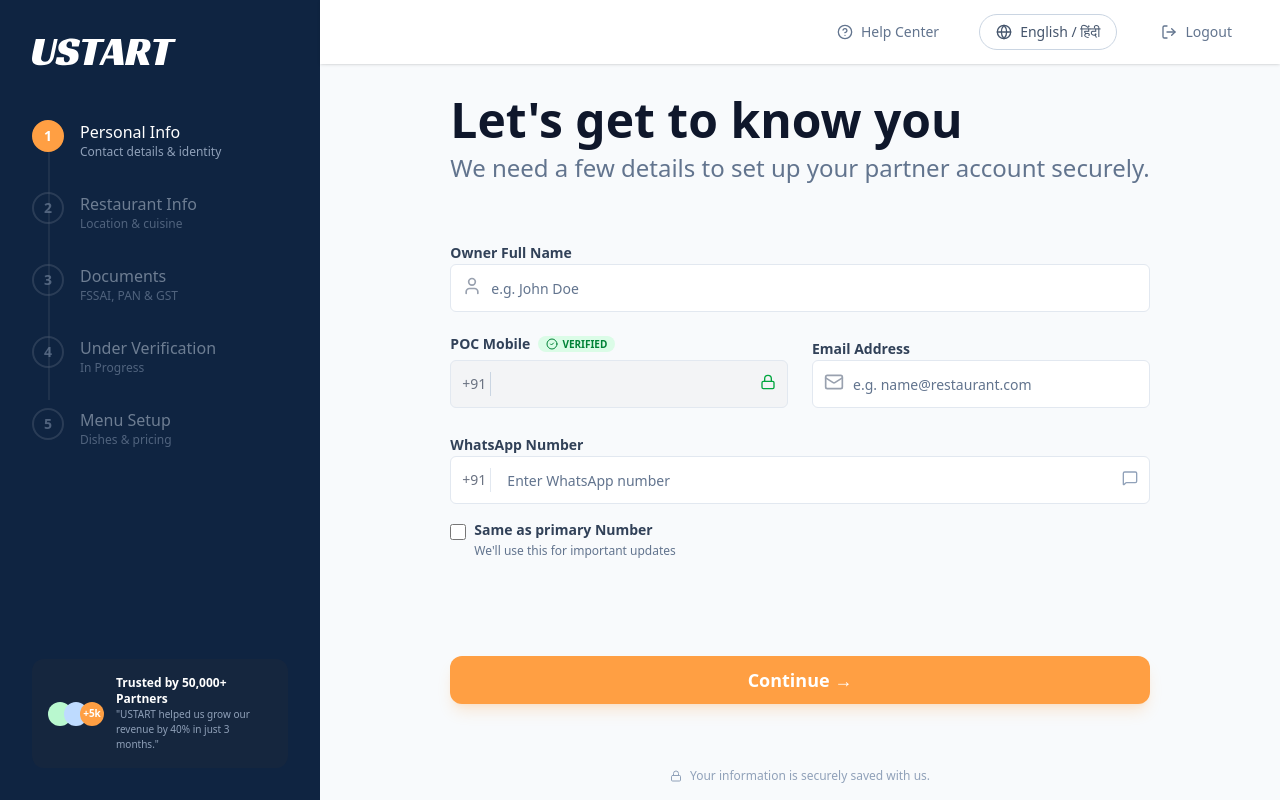
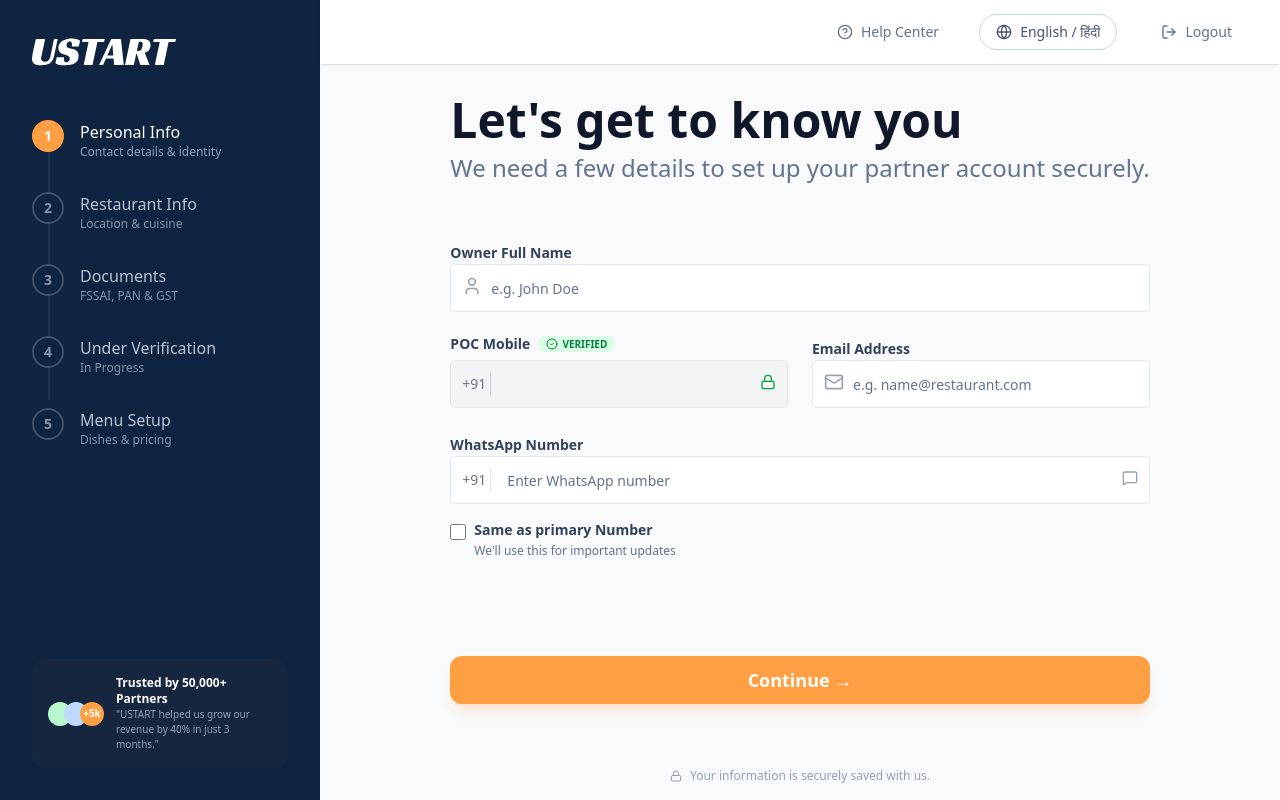
Before and after one commit to TO-WEB-TECHNOLOGIES/ustart-restro-web, a React (Vite) app: page /grow-with-ustart/personal-info in a window 1280 px wide. Built offline with nearby package versions, Linux system fonts and the light colour scheme; sample sign-in values are in the browser's storage.

Commit message:
UI Fix: Improved side bar opacity

```diff
--- a/src/features/onboarding/layouts/OnboardingLayout.tsx
+++ b/src/features/onboarding/layouts/OnboardingLayout.tsx
@@ -100,17 +100,17 @@ export const OnboardingLayout = () => {
                         const isCompleted = currentStep > step.id;
 
                         return (
-                            <div key={step.id} className={`flex items-start gap-4 ${isActive || isCompleted ? 'opacity-100' : 'opacity-50'}`}>
+                            <div key={step.id} className={`flex items-start gap-4 ${isActive || isCompleted ? 'opacity-100' : 'opacity-90'}`}>
                                 <div className={`
                                     w-8 h-8 rounded-full flex items-center justify-center shrink-0 border-2 transition-colors
                                     ${isActive ? 'bg-secondary-orange border-secondary-orange text-white' :
                                         isCompleted ? 'bg-green-500 border-green-500 text-white' :
-                                            'bg-transparent border-slate-600 text-slate-400'}
+                                            'bg-primary-blue border-slate-600 text-slate-400 opacity-100'}
                                 `}>
                                     {isCompleted ? (
                                         <span className="text-sm font-bold">✓</span>
                                     ) : (
-                                        <span className="text-sm font-bold">{step.id}</span>
+                                        <span className="text-sm font-bold opacity-100">{step.id}</span>
                                     )}
                                 </div>
                                 <div>
```
